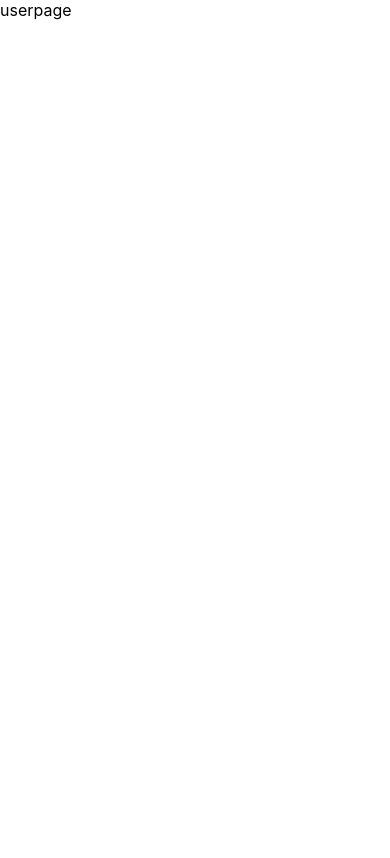
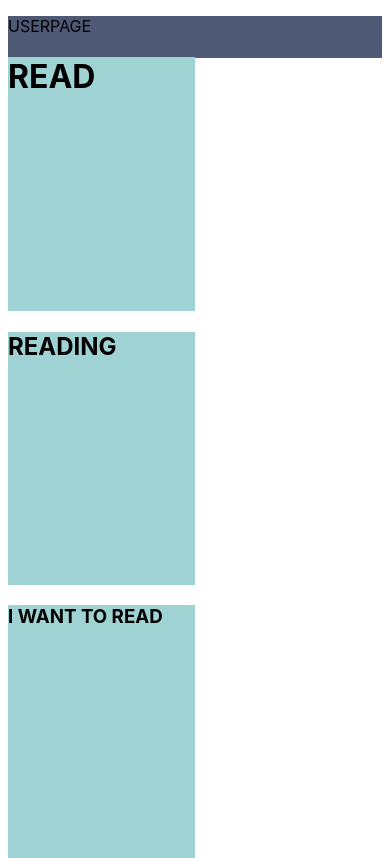
Before and after one commit to walisonabram/Project-2, a React (Create React App) app: page /user-page in a window 390 px wide. Built offline with nearby package versions, Linux system fonts and the light colour scheme.

Commit message:
userpage-colunas

```diff
--- a/src/App.js
+++ b/src/App.js
@@ -1,3 +1,4 @@
+import React from 'react';
 import { Routes, Route } from 'react-router-dom';
 import Home from './pages/Home/Home';
 import UserPage from './pages/UserPage/UserPage';
@@ -10,6 +11,7 @@ function App() {
         <Route path='/user-page' element={<UserPage />} />
       </Routes>
     </div>
+
   );
 }
 
--- a/src/components/Navbar/Navbar.js
+++ b/src/components/Navbar/Navbar.js
@@ -6,7 +6,7 @@ function Navbar() {
     return (
         <nav>
             <NavLink to='/user-page'>
-                PAGE1
+                USERPAGE1
             </NavLink>
             <NavLink to='/page2'>
                 PAGE2
--- a/src/index.css
+++ b/src/index.css
@@ -1,5 +1,5 @@
 body {
-  margin: 0;
+  margin: 200;
   font-family: -apple-system, BlinkMacSystemFont, 'Segoe UI', 'Roboto', 'Oxygen',
     'Ubuntu', 'Cantarell', 'Fira Sans', 'Droid Sans', 'Helvetica Neue',
     sans-serif;
--- a/src/pages/UserPage/UserPage.css
+++ b/src/pages/UserPage/UserPage.css
@@ -1,3 +1,27 @@
 @media (min-width: 350px) and (max-width: 990px){
+    div{
+        width: 100%;
+        height: 5vh;
+        /* display: flex; */
+        align-items: center;
+        background-color: rgb(78, 90, 117);
+        flex-direction:row;
+        flex-wrap: wrap;
+    }
+    h1{
+        background-color: rgb(159, 211, 211);
+        width: 50%;
+        height: 30vh;
 
-}
+    }
+    h2{
+       background-color: rgb(159, 211, 211);
+       width: 50%;
+        height: 30vh;
+    }
+    h3{
+       background-color: rgb(159, 211, 211);
+       width: 50%;
+        height: 30vh;
+    }
+};
--- a/src/pages/UserPage/UserPage.js
+++ b/src/pages/UserPage/UserPage.js
@@ -1,11 +1,16 @@
-import './UserPage.css';
+
+import Header from '../../components/Header/Header';
+import './UserPage.css'
 
 function UserPage() {
-    return(
+    return (
         <div>
-            userpage
+         <p>USERPAGE</p>
+         <h1>READ</h1>
+         <h2>READING</h2>
+         <h3>I WANT TO READ</h3>
         </div>
-    )
+    );
 };
 
 
```
